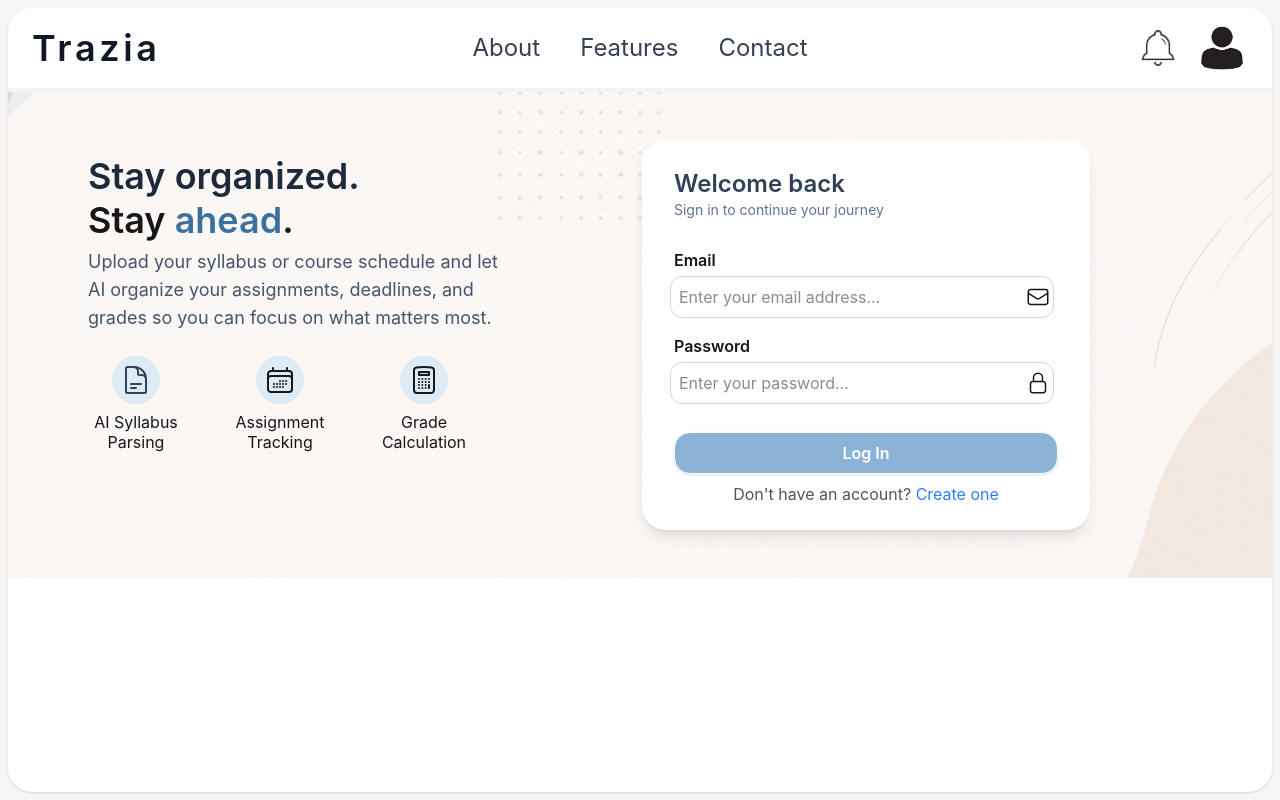
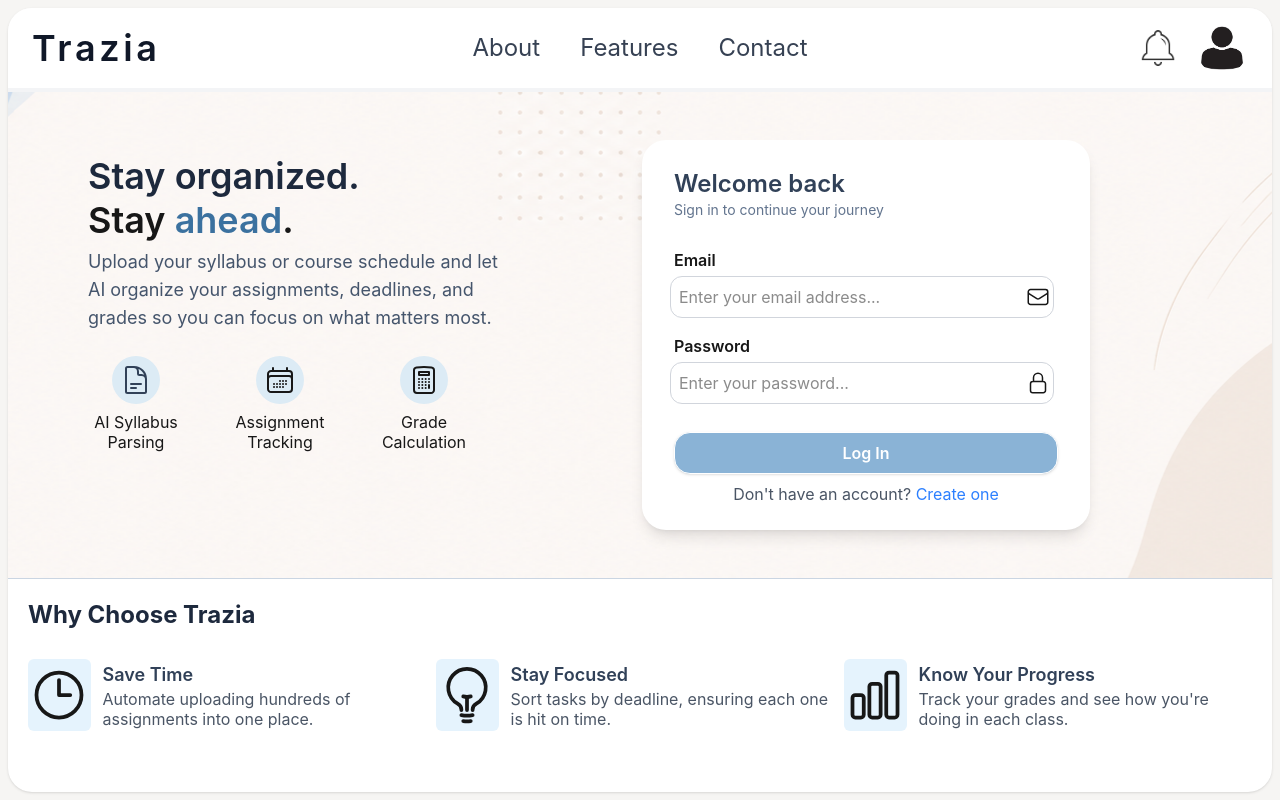
Before and after one commit to karlaandujar/trazia, a Next.js app in the folder frontend/: page /login in a window 1280 px wide. Built offline with nearby package versions, Linux system fonts and the light colour scheme; no server answers.

Commit message:
Adding why choose trazia section

```diff
--- a/frontend/app/login/page.tsx
+++ b/frontend/app/login/page.tsx
@@ -104,7 +104,7 @@ export default function Login() {
                 </nav>
 
                 {/* Hero Section */}
-                <div className="flex justify-between gap-1 px-16 py-12 grid grid-cols-2 bg-[url('/trazia_hero_bg.png')] bg-position-[65%_20%]">
+                <div className="flex justify-between gap-1 px-16 py-12 grid grid-cols-2 bg-[url('/trazia_hero_bg.png')] bg-position-[65%_20%] border-b border-slate-300">
 
                     {/* Left column */}
                     <div className="col-start-1">
@@ -236,6 +236,59 @@ export default function Login() {
                 </div>
 
 
+                {/* Section below hero and login/signup cards */}
+                <div className="pb-7">
+                    <h3 className="text-2xl font-bold text-slate-800 mb-2 p-5">Why Choose Trazia</h3>
+                    <div className="flex justify-between px-5">
+                        {/* Feature 1: Save Time */}
+                            <div className="flex items-center">
+                                <div className="flex size-18 items-center justify-center rounded-md bg-[#E5F3FD]">
+                                    <svg xmlns="http://www.w3.org/2000/svg" fill="none" viewBox="0 0 24 24" strokeWidth={1.5} stroke="currentColor" className="size-15">
+                                        <path strokeLinecap="round" strokeLinejoin="round" d="M12 6v6h4.5m4.5 0a9 9 0 1 1-18 0 9 9 0 0 1 18 0Z" />
+                                    </svg>
+                                </div>
+
+                                <div className="pl-3">
+                                    <p className="font-semibold text-lg text-slate-700">Save Time</p>
+                                    <p className="text-gray-600 max-w-sm leading-tight">
+                                        Automate uploading hundreds of assignments into one place.
+                                    </p>
+                                </div>
+                            </div>
+
+                        {/* Feature 2: Stay Focused */}
+                            <div className="flex items-center">
+                                <div className="flex size-18 items-center justify-center rounded-md bg-[#E5F3FD]">
+                                    <svg xmlns="http://www.w3.org/2000/svg" fill="none" viewBox="0 0 24 24" strokeWidth={1.5} stroke="currentColor" className="size-15">
+                                        <path strokeLinecap="round" strokeLinejoin="round" d="M12 18v-5.25m0 0a6.01 6.01 0 0 0 1.5-.189m-1.5.189a6.01 6.01 0 0 1-1.5-.189m3.75 7.478a12.06 12.06 0 0 1-4.5 0m3.75 2.383a14.406 14.406 0 0 1-3 0M14.25 18v-.192c0-.983.658-1.823 1.508-2.316a7.5 7.5 0 1 0-7.517 0c.85.493 1.509 1.333 1.509 2.316V18" />
+                                    </svg>
+                                </div>
+
+                                <div className="pl-3">
+                                    <p className="font-semibold text-lg text-slate-700">Stay Focused</p>
+                                    <p className="text-gray-600 max-w-sm leading-tight">
+                                        Sort tasks by deadline, ensuring each one is hit on time.
+                                    </p>
+                                </div>
+                            </div>
+
+                        {/* Feature 3: Know Your Progress */}
+                            <div className="flex items-center">
+                                <div className="flex size-18 items-center justify-center rounded-md bg-[#E5F3FD]">
+                                    <svg xmlns="http://www.w3.org/2000/svg" fill="none" viewBox="0 0 24 24" strokeWidth={1.5} stroke="currentColor" className="size-15">
+                                        <path strokeLinecap="round" strokeLinejoin="round" d="M3 13.125C3 12.504 3.504 12 4.125 12h2.25c.621 0 1.125.504 1.125 1.125v6.75C7.5 20.496 6.996 21 6.375 21h-2.25A1.125 1.125 0 0 1 3 19.875v-6.75ZM9.75 8.625c0-.621.504-1.125 1.125-1.125h2.25c.621 0 1.125.504 1.125 1.125v11.25c0 .621-.504 1.125-1.125 1.125h-2.25a1.125 1.125 0 0 1-1.125-1.125V8.625ZM16.5 4.125c0-.621.504-1.125 1.125-1.125h2.25C20.496 3 21 3.504 21 4.125v15.75c0 .621-.504 1.125-1.125 1.125h-2.25a1.125 1.125 0 0 1-1.125-1.125V4.125Z" />
+                                    </svg>
+                                </div>
+
+                                <div className="pl-3">
+                                    <p className="font-semibold text-lg text-slate-700">Know Your Progress</p>
+                                    <p className="text-gray-600 max-w-sm leading-tight">
+                                        Track your grades and see how you're doing in each class.
+                                    </p>
+                                </div>
+                            </div>
+                    </div>
+                </div>
 
                 {showVerif && (
                     <div className="border p-4 bg-gray-100 max-w-md mx-auto shadow-lg w-full h-full">
```
